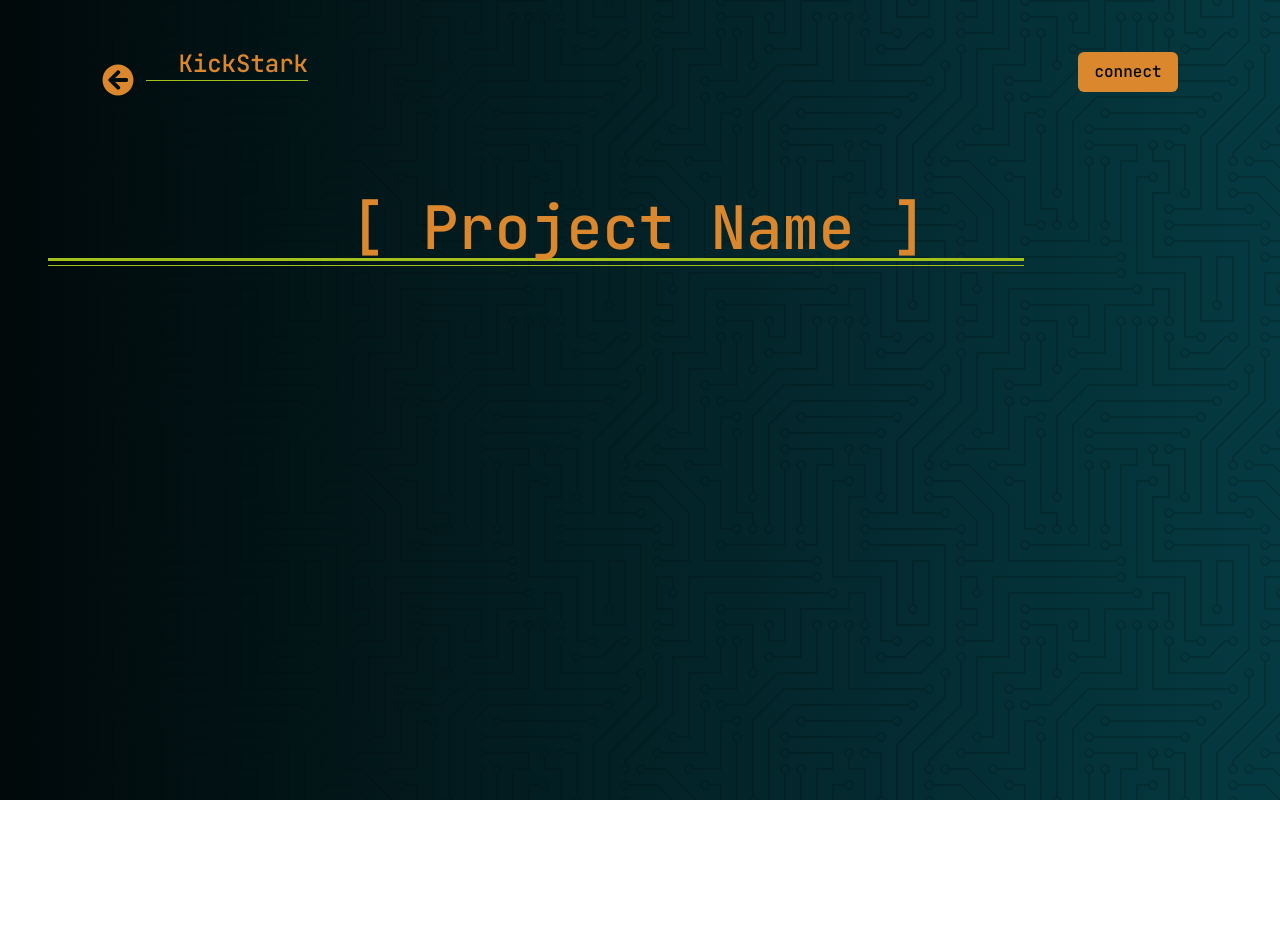
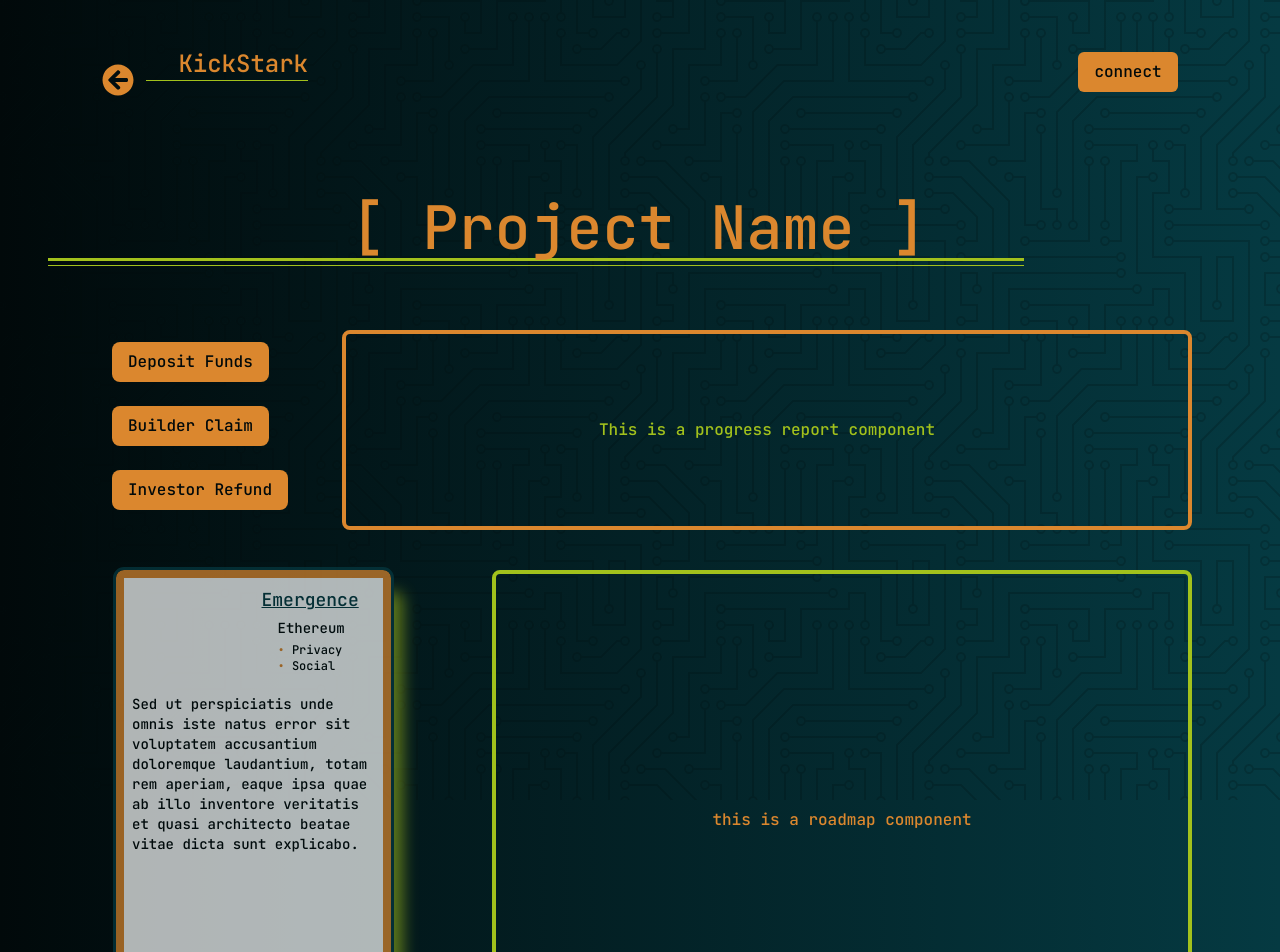
Before and after one commit to DLRFC/KickStark, a Next.js app: page /catalogue/1 in a window 1280 px wide. Shown: the top 952 px of the page. Before the commit the page ends 800 px from the top, so only its background shows below. Built offline with nearby package versions, Linux system fonts and the light colour scheme.

Commit message:
project page layout and placeholder components

```diff
--- a/components/menu/index.tsx
+++ b/components/menu/index.tsx
@@ -26,7 +26,7 @@ const Menu: FC = () => {
     {
       id: 2,
       title: "catalogue",
-      content: "Browse the exciting new projects being powered by Deliverable. Select any project from the catalogue below for more details or to contribute funding.",
+      content: "Browse the exciting new projects being powered by KickStark! Select any project below for more details and to contribute funding.",
       icon: <DiCodeigniter color="#db872e" fontSize="4em"/>,
       link: <Link href="/catalogue"><a>Explore the <span className="underline">full catalogue</span> of active projects</a></Link>,
       component: <ProjectCarousel />
--- a/components/projects/ProgressReport.tsx
+++ b/components/projects/ProgressReport.tsx
@@ -2,7 +2,9 @@ import React, { FC } from "react";
 
 const ProgressReport: FC = () => {
     return (
-        <></>
+        <div className="w-[850px] h-[200px] border-4 border-brand-orange rounded-lg text-brand-green flex justify-center place-items-center">
+            <div>This is a progress report component</div>
+        </div>
     )
 }
 
--- a/components/projects/Roadmap.tsx
+++ b/components/projects/Roadmap.tsx
@@ -3,7 +3,9 @@ import React, { FC } from "react";
 // this will create roadmap component from MapForm inputs
 const Roadmap: FC = () => {
     return (
-        <></>
+        <div className="w-[700px] h-[500px] border-4 border-brand-green rounded-lg text-brand-orange flex justify-center place-items-center">
+            <div>this is a roadmap component</div>
+        </div>
     )
 }
 
--- a/pages/catalogue/[projectID].tsx
+++ b/pages/catalogue/[projectID].tsx
@@ -1,10 +1,11 @@
 import { NextPage } from "next";
+import React, { FC } from "react";
 import Header from "../../components/header";
 import ProgressReport from "../../components/projects/ProgressReport";
 import MapForm from "../../components/projects/MapForm";
 import Roadmap from "../../components/projects/Roadmap";
 import Card from "../../components/projects/Card"
-import List from "../../components/projects/List"
+import ProjectList from "../../components/projects/List"
 
 // This page is initialized when builders sbmit the first form with profile info,
 // then they arrive here to their new page to fill out roadmap building form.
@@ -22,6 +23,37 @@ const ProjectProfile: NextPage = () => {
 
             {/* learn how to receive the project id/name here */}
             <Header title="[ Project Name ]" />
+            <div className="flex flex-row justify-between mt-16 mx-12 px-10">
+                <div className="pl-6">
+                    <div>
+                        <button className="my-3 bg-brand-orange text-brand-darkest rounded-lg py-2 px-4">Deposit Funds</button>
+                    </div>
+                    <div>
+                        <button className="my-3 bg-brand-orange text-brand-darkest rounded-lg py-2 px-4">Builder Claim</button>
+                    </div>
+                    <div>
+                        <button className="my-3 bg-brand-orange text-brand-darkest rounded-lg py-2 px-4">Investor Refund</button>
+                    </div>
+                </div>
+                <div>
+                    {/* if project is fully built, display progress report,
+                    if not, display blank placeholder */}
+                    <ProgressReport />
+                </div>
+            </div>
+            <div className="flex flex-row mx-12 justify-between">
+                <div className="pl-7">
+                    {/* are we able to know the index we need to take from ProjectList?
+                    if not, can build an individual Card here.  */}
+                    {ProjectList[2]}
+                </div>
+                <div className="pt-10 pb-20 pr-10">
+                    {/* if project is fully built, display roadmap,
+                    if not, display form to create it */}
+                    {/* <MapForm /> */}
+                    <Roadmap />
+                </div>
+            </div>
 
         </div>
     )
```
